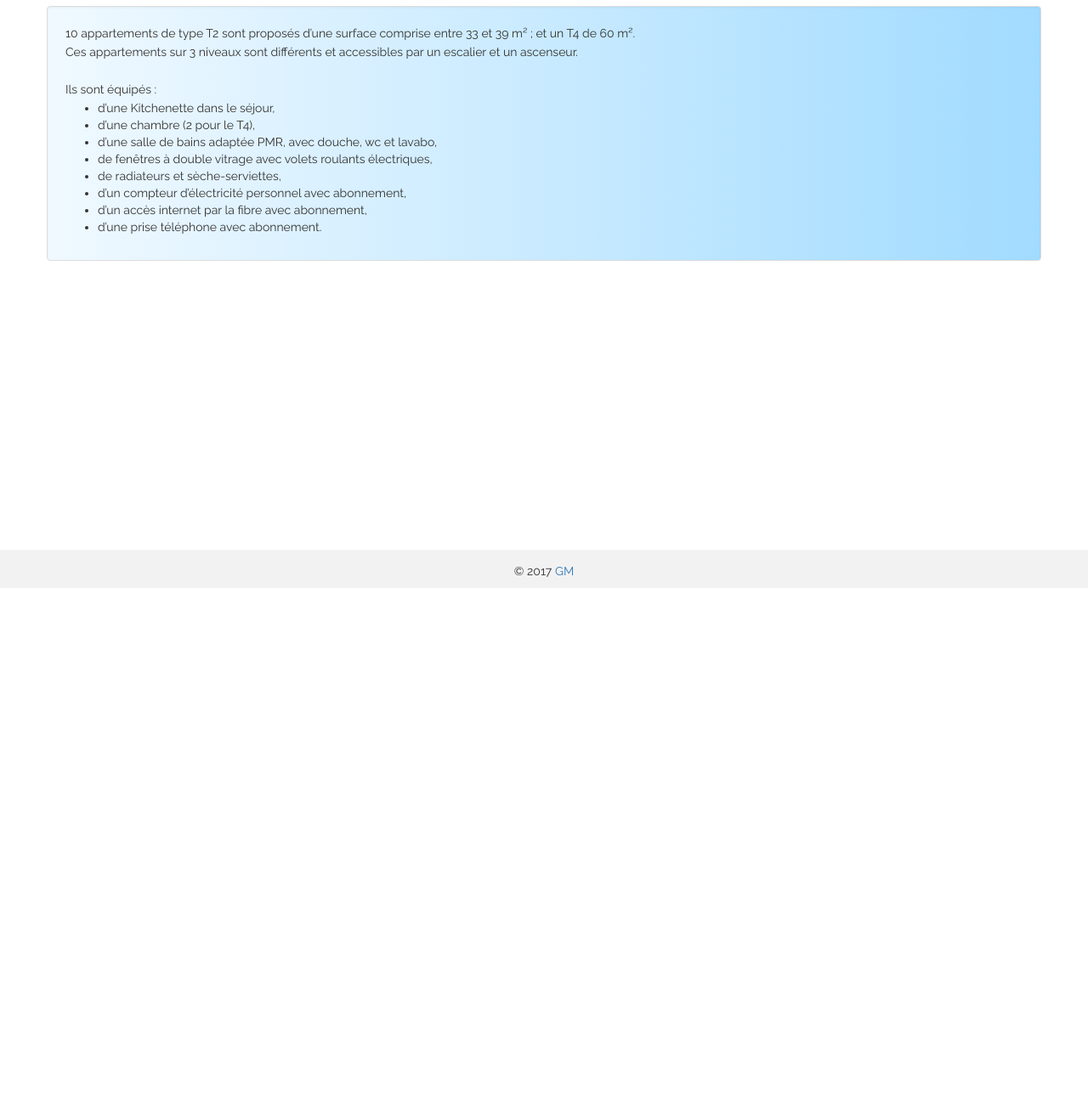
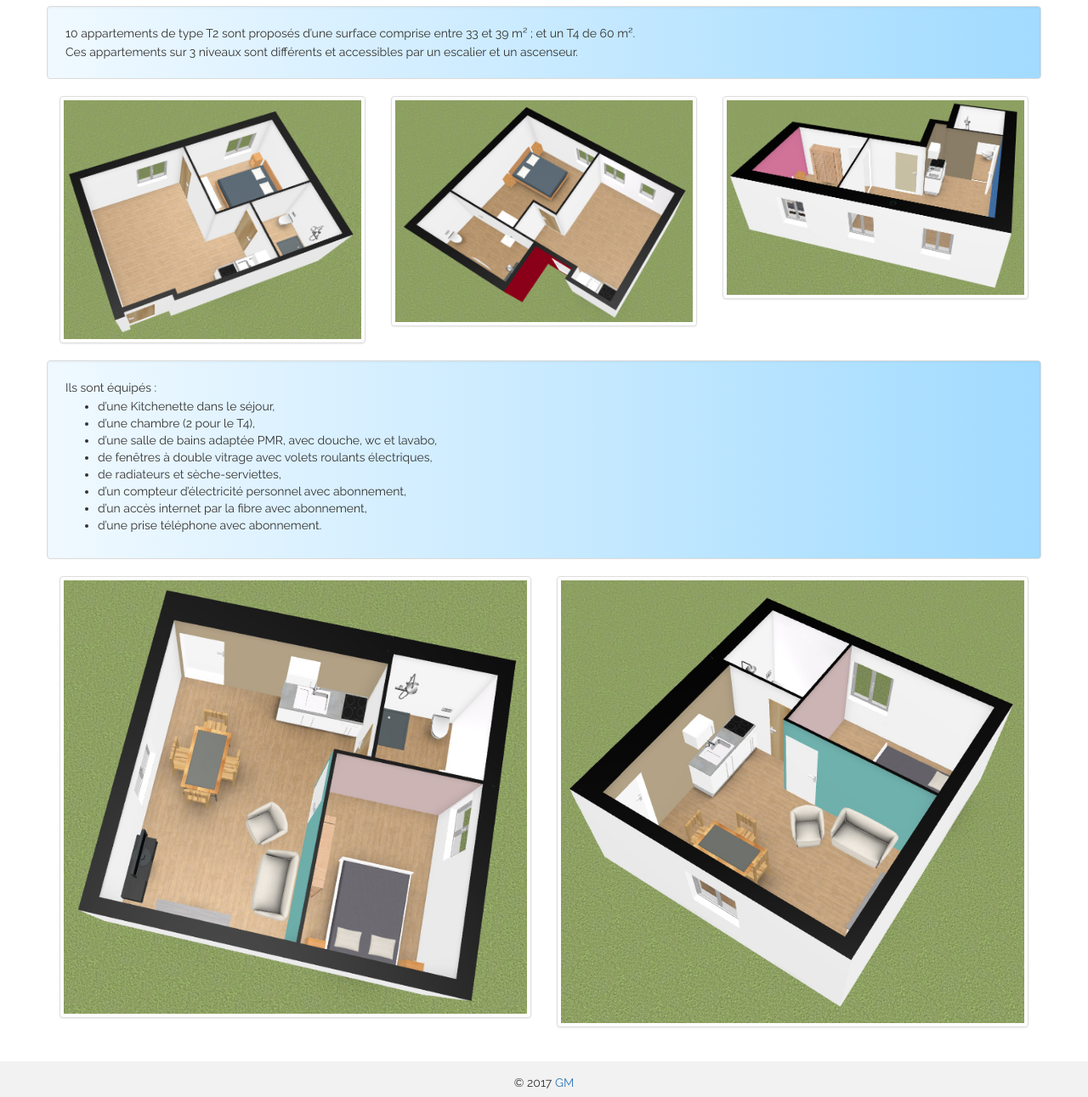
Before and after one commit to fontberland/fontberland.github.io, a plain HTML site: page appartements.html in a window 1280 px wide. Shown: the part 108-1399 px from the top of the page at 85% size. Before the commit the page ends 800 px from the top, so only its background shows below. Drawn offline with nearby package versions, Linux system fonts and the light colour scheme.

Commit message:
Added images Appartements

```diff
--- a/appartements.html
+++ b/appartements.html
@@ -58,7 +58,38 @@
     <div class="row well">
         <p>10 appartements de type T2  sont proposés d’une surface comprise entre 33 et 39 m² ; et un T4 de 60 m². </p>
         <p>Ces appartements sur 3 niveaux sont différents et accessibles par un escalier et un ascenseur. </p>
-        <br>
+    </div>
+</div>
+
+
+<div class="container">
+    <div class="row">
+        <div class="col-sm-4">
+            <div class="thumbnail img-fluid">
+                <a href="img/appartements/1.jpg">
+                    <img src="img/appartements/1.jpg" alt="Appartement">
+                </a>
+            </div>
+        </div>
+        <div class="col-sm-4">
+            <div class="thumbnail img-fluid">
+                <a href="img/appartements/2.jpg">
+                    <img src="img/appartements/2.jpg" alt="Appartement">
+                </a>
+            </div>
+        </div>
+        <div class="col-sm-4">
+            <div class="thumbnail img-fluid">
+                <a href="img/appartements/3.jpg">
+                    <img src="img/appartements/3.jpg" alt="Appartement">
+                </a>
+            </div>
+        </div>
+    </div>
+</div>
+
+<div class="container">
+    <div class="row well">
         <p>Ils sont équipés :</p>
         <ul>
             <li>d’une Kitchenette dans le séjour,</li>
@@ -73,6 +104,29 @@
     </div>
 </div>
 
+<div class="container">
+    <div class="row">
+        <div class="col-sm-6">
+            <div class="thumbnail img-fluid">
+                <a href="img/appartements/4.jpg">
+                    <img src="img/appartements/4.jpg" alt="Appartement">
+                </a>
+            </div>
+        </div>
+        <div class="col-sm-6">
+            <div class="thumbnail img-fluid">
+                <a href="img/appartements/5.jpg">
+                    <img src="img/appartements/5.jpg" alt="Appartement">
+                </a>
+            </div>
+        </div>
+    </div>
+</div>
+
+
+
+
+<br>
 <footer class="footer">
     <div class="container text-center">
         <p>&copy; 2017 <a href="mailto:gaetan.martin.dev@gmail.com">GM</a></p>
```
Also changed, not shown: img/appartements/1.jpg (added), img/appartements/2.jpg (added), img/appartements/3.jpg (added), img/appartements/4.jpg (added), img/appartements/5.jpg (added).
